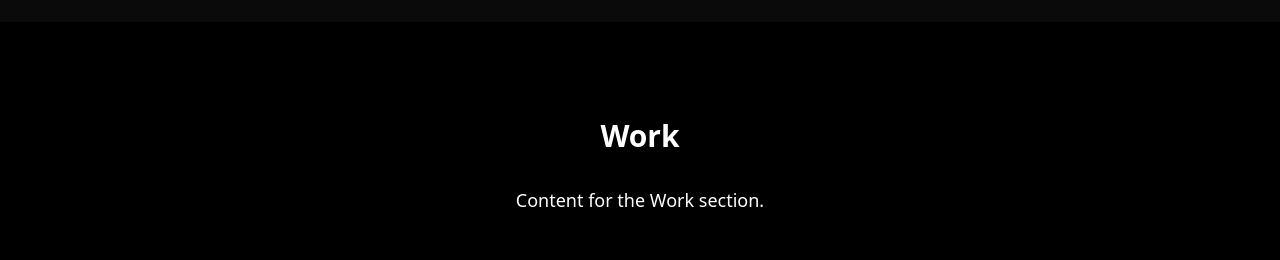
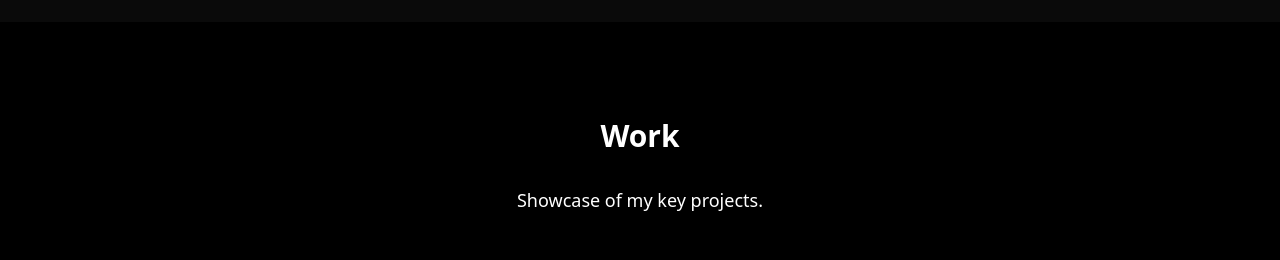
Before and after one commit to LunnS2/Portfolio-Website, a React (Vite) app: page / in a window 1280 px wide. Shown: the part 3178-3438 px from the top of the page. Built offline with nearby package versions, Linux system fonts and the light colour scheme.

Commit message:
Update subtitle

```diff
--- a/src/components/work.jsx
+++ b/src/components/work.jsx
@@ -17,7 +17,7 @@ function Work() {
       >
         <h2 className="text-3xl font-bold mb-8 sm:text-3xl sm:mb-8">Work</h2>
         <p className="mb-8 sm:mb-12 text-center text-lg">
-          Content for the Work section.
+          Showcase of my key projects.
         </p>
         <div className="flex flex-wrap gap-4 justify-center">
           <a
```
